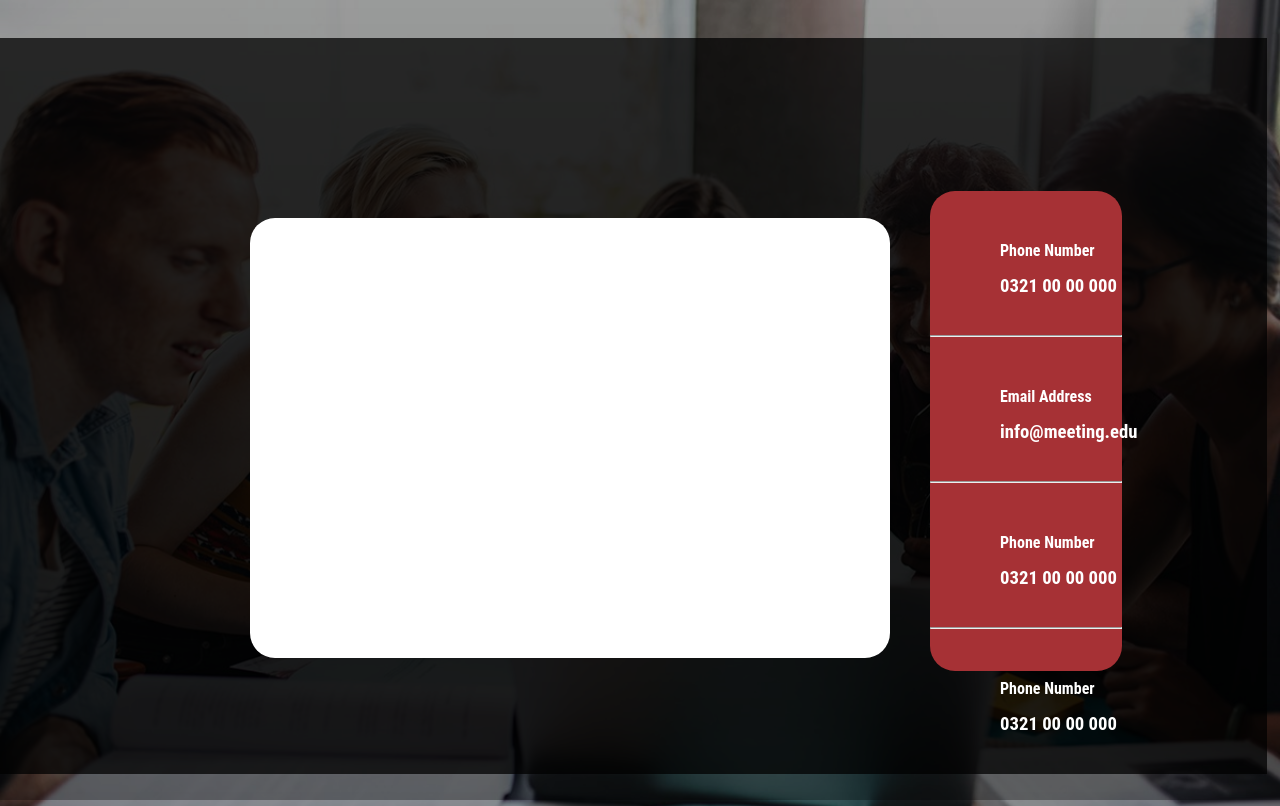
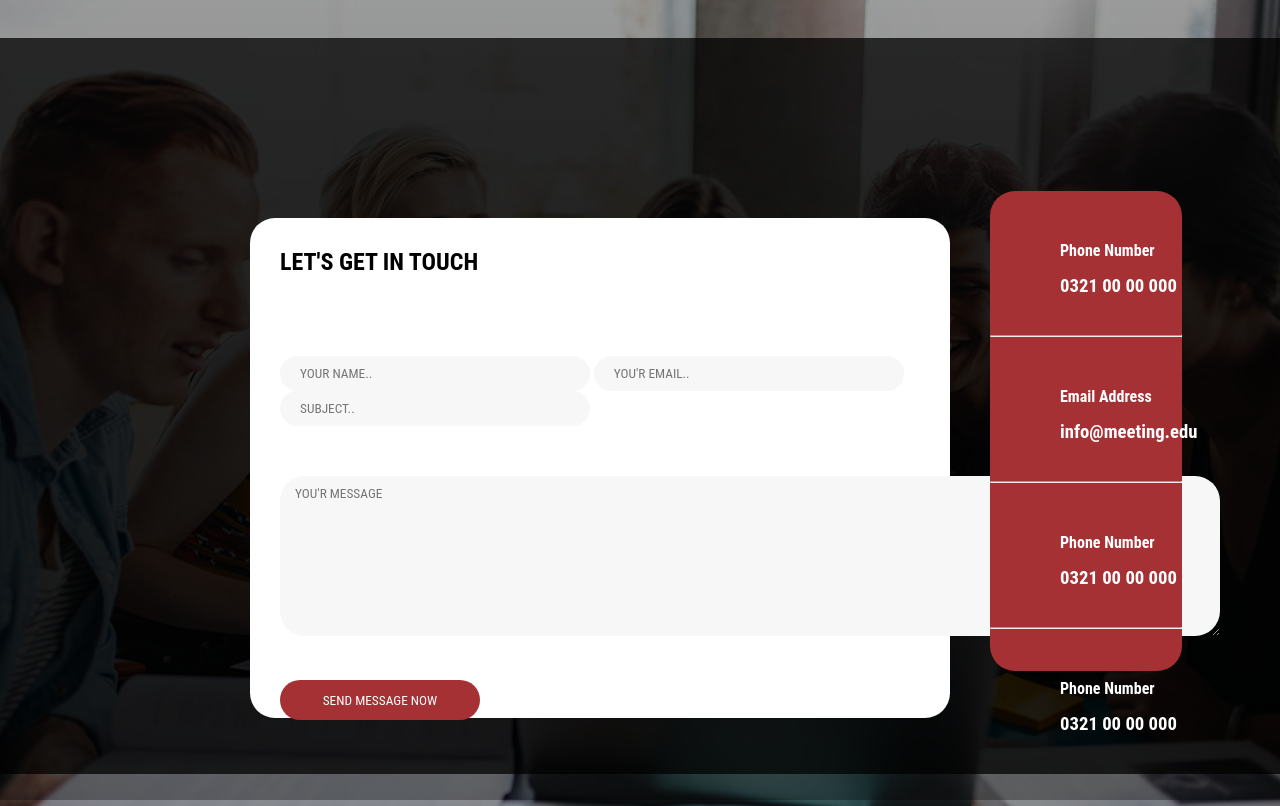
Before and after one commit to WaliHS1101/EDU-MEETING, a plain HTML site: page CONTACT.html in a window 1280 px wide. Drawn offline with Linux system fonts and the light colour scheme.

Commit message:
2nd-PAGE-FINAL

```diff
--- a/CONTACT.html
+++ b/CONTACT.html
@@ -29,7 +29,7 @@
         .back {
             background-color: rgba(0, 0, 0, 0.747);
             height: 92vh;
-            width: 99vw;
+            width: 100vw;
             display: flex;
         }
 
@@ -40,6 +40,40 @@
             height: 55vh;
             width: 50vw;
             border-radius: 25px;
+            padding: 30px;
+        }
+
+        .F-input {
+            margin-top: 80px
+        }
+
+        .F-in {
+            border-radius: 25px;
+            border: 0;
+            background-color: rgba(247, 247, 247, 255);
+            height: 35px;
+            width: 290px;
+            margin-left: px;
+            padding-left: 20px;
+        }
+
+        .meg {
+            margin-top: 50px;
+            border-radius: 25px;
+            border: 0;
+            background-color: rgba(247, 247, 247, 255);
+            padding-left: 15px;
+            padding-top: 10px;
+        }
+
+        .F-btn {
+            margin-top: 40px;
+            height: 40px;
+            width: 200px;
+            border-radius: 25px;
+            border: 0;
+            background-color: rgb(166, 49, 53);
+            color: white;
         }
 
         .contact {
@@ -49,10 +83,6 @@
             margin-left: 40px;
             margin-top: 153px;
             border-radius: 25px;
-        }
-
-        p {
-            color: aliceblue;
         }
 
         .number {
@@ -75,7 +105,8 @@
             margin-left: 70px;
             color: white;
         }
-        .co-2{
+
+        .co-2 {
             margin-top: 15px;
         }
     </style>
@@ -85,7 +116,16 @@
     <div class="container-C01">
         <div class="back">
             <div class="foam">
-
+                <h2>LET'S GET IN TOUCH</h2>
+                <div class="F-input">
+                    <input type="text" class="F-in F-Name" placeholder="YOUR NAME..">
+                    <input type="text" class="F-in F-email" placeholder="YOU'R EMAIL..">
+                    <input type="text" class="F-in F-subject" placeholder="SUBJECT..">
+                </div>
+                <div class="message">
+                    <textarea class="meg" cols="130" rows="10" placeholder="YOU'R MESSAGE"></textarea>
+                </div>
+                <button class="F-btn">SEND MESSAGE NOW</button>
             </div>
             <div class="contact">
                 <div class="number">
```
